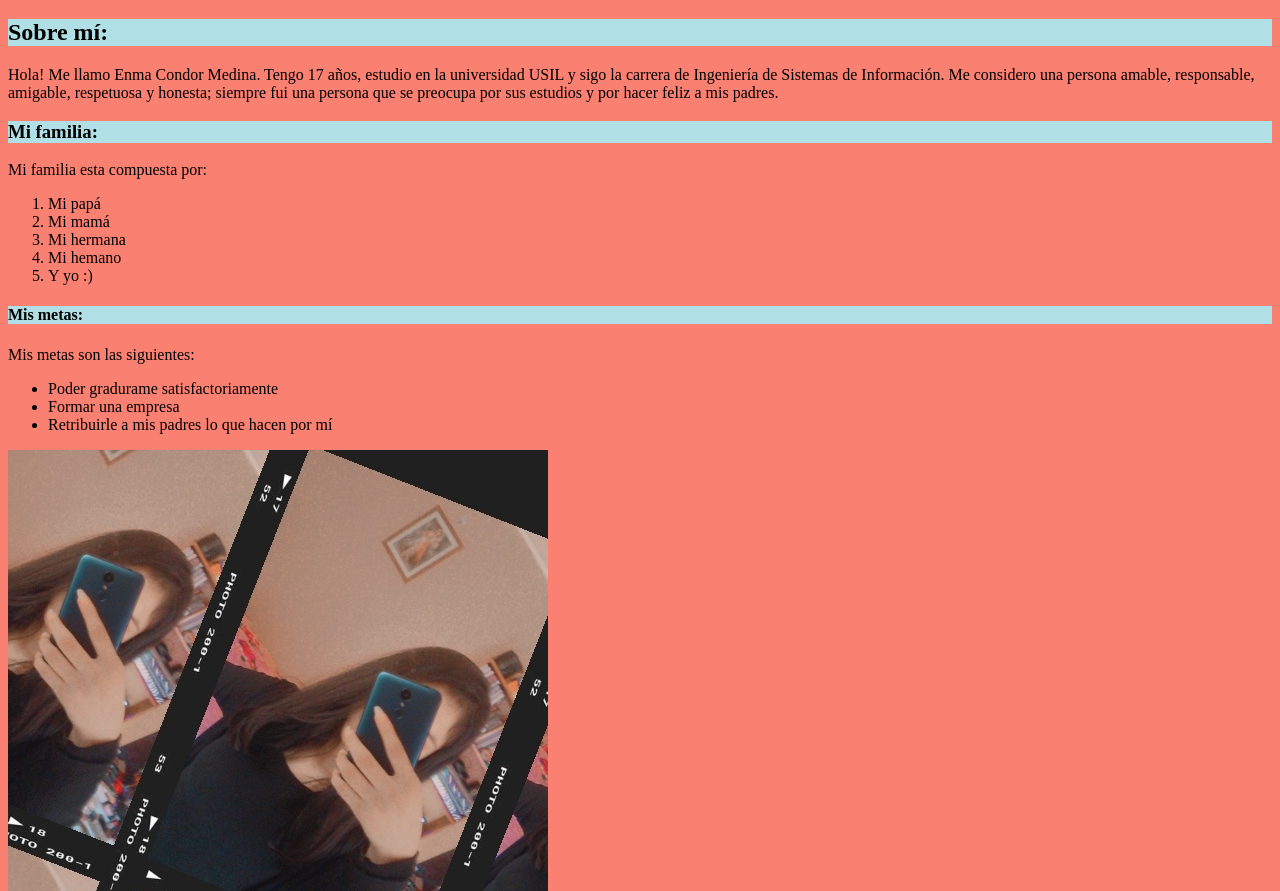
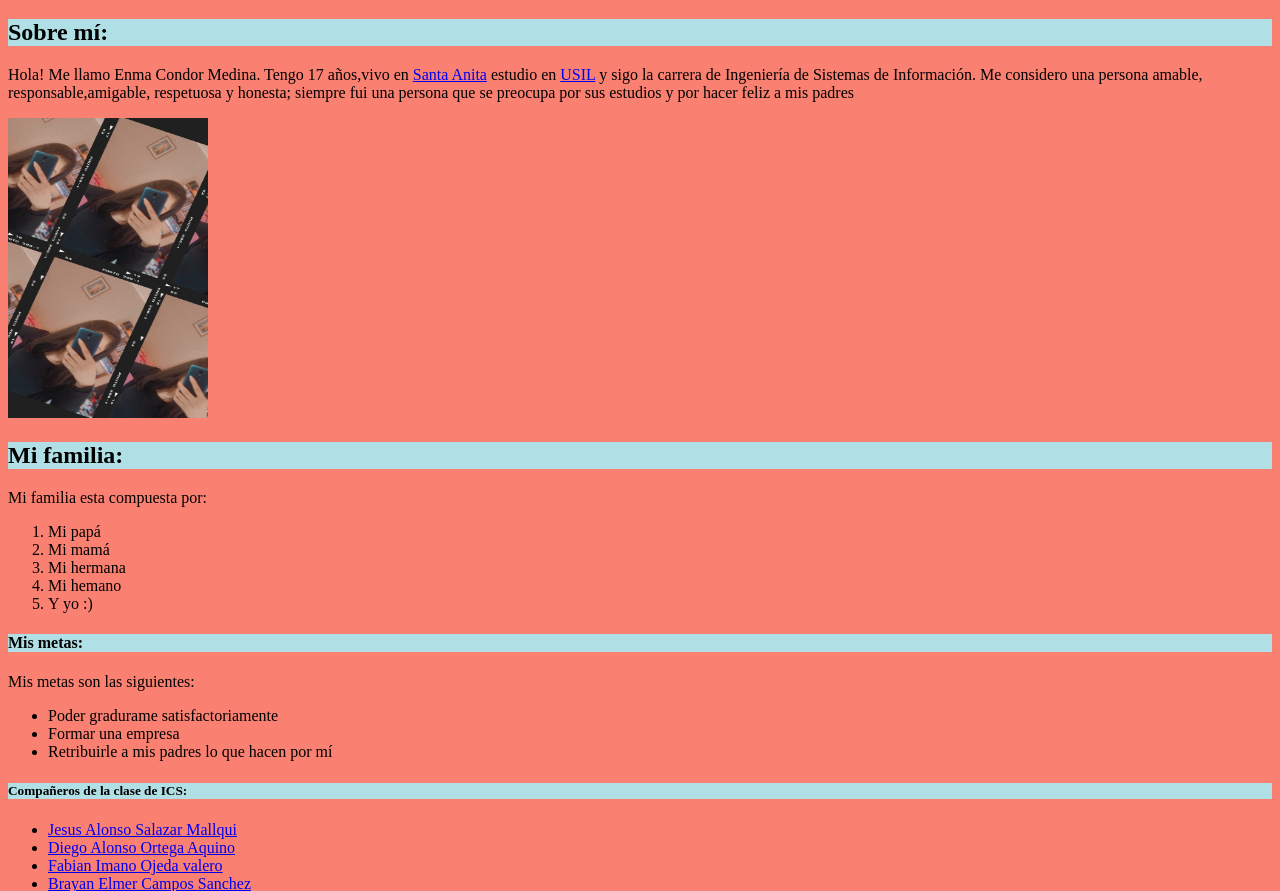
Before and after one commit to Enmaaaaaa/paginaweb, a plain HTML site: page index.html in a window 1280 px wide. Shown: the part 61-952 px from the top of the page. Drawn offline with Linux system fonts and the light colour scheme.

Commit message:
Update index.html

```diff
--- a/index.html
+++ b/index.html
@@ -6,8 +6,9 @@
       <body style="background-color:Salmon;">
         <h1 style="color:MediumPurple;">Mi biografía</h1>
         <h2 style="background-color:powderblue;">Sobre mí:</h2>
-        <p> Hola! Me llamo Enma Condor Medina. Tengo 17 años, estudio en la             universidad USIL y sigo la carrera de  Ingeniería de Sistemas de             Información. Me considero una persona amable, responsable,                   amigable, respetuosa y honesta; siempre fui una persona que se               preocupa por sus estudios y por hacer feliz a mis padres.</p>
-        <h3 style="background-color:powderblue;">Mi familia:</h3>
+        <p> Hola! Me llamo Enma Condor Medina. Tengo 17 años,vivo en <a href= "https://www.munisantanita.gob.pe/" target="_blank" rel="noopener noreferrer"> Santa Anita</a> estudio en <a href= "https://www.usil.edu.pe/" target="_blank" rel="noopener noreferrer"> USIL</a> y sigo la carrera de  Ingeniería de  Sistemas de Información. Me considero una persona amable, responsable,amigable, respetuosa y honesta; siempre fui una persona   que se preocupa por sus estudios y por hacer feliz a mis padres</p>
+         <img src="111.jpeg" width="200" height="300">
+        <h2 style="background-color:powderblue;">Mi familia:</h2>
           <p> Mi familia esta compuesta por:</p>
           <ol>
              <li>Mi papá</li>
@@ -23,6 +24,15 @@
              <li>Formar una empresa</li>
              <li>Retribuirle a mis padres lo que hacen por mí</li>
              </ul>
-           <img src="111.jpeg">
+          <h5 style="background-color:powderblue;">Compañeros de la clase de ICS:</h5>
+          <ul>
+          <li><a href="https://www.jesusalonsosalazarmallqui.me/" target="_blank" rel="noopener noreferrer"> Jesus Alonso Salazar Mallqui</a></li>
+          <li><a href="http://www.diegoalonsomiguelortegaaquino.me/
+" target="_blank" rel="noopener noreferrer"> Diego Alonso Ortega Aquino</a></li>
+         <li><a href="https://www.fabianimanolojedavalero.me/
+" target="_blank" rel="noopener noreferrer"> Fabian Imano Ojeda valero</a></li>
+<li><a href="http://www.brayanelmercampossanchez.me/
+" target="_blank" rel="noopener noreferrer"> Brayan Elmer Campos Sanchez</a></li>
+        </ul>
        </body>
 </html>
```
